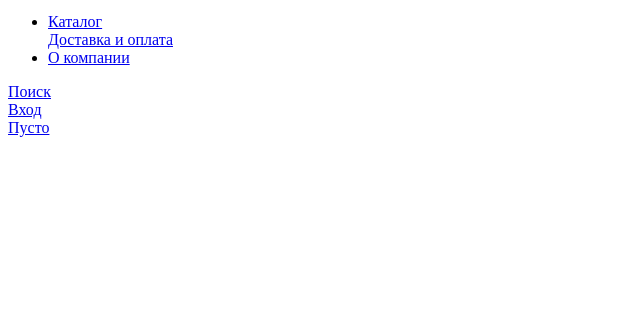
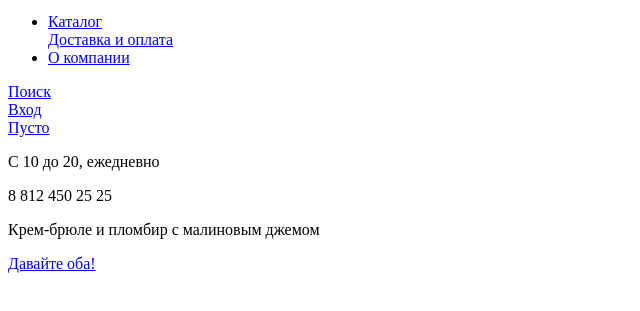
Before and after one commit to Nicrii/firstfrontend, a plain HTML site: page Index.html in a window 1280 px wide. Shown: the part 29-340 px from the top of the page, without its empty margins (0-640 px from the left). Drawn offline with Linux system fonts and the light colour scheme.

Commit message:
add some divs

```diff
--- a/Index.html
+++ b/Index.html
@@ -29,6 +29,20 @@
 	  <div class=basket-block>
 	    <a class="basket" href="#">Пусто</a>
 	  <div>
+	  <section class=contacts>
+	    <div class="worktime">
+		  <p>С 10 до 20, ежедневно<p>
+		<div>
+		<div class="number">
+		  <p>8 812 450 25 25<p>
+		<div>
+	  <section>
 	</div>
   </header>
+  <main>
+  <div class="promo">
+  <p class="promo-text">Крем-брюле и пломбир с малиновым джемом</p>
+  <a class="btn" href="#">Давайте оба!</a>
+  </div>
+  </main>
 </html>
```
